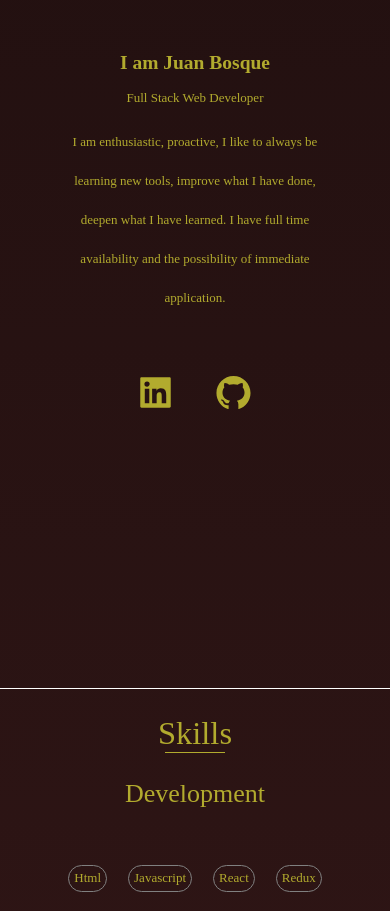
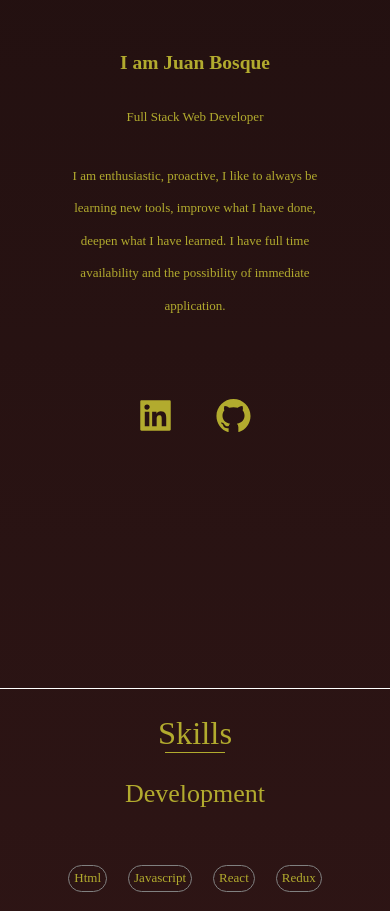
Before and after one commit to bosque-juan/portfolioreact, a React (Create React App) app: page / in a window 390 px wide. Shown: the part 1064-1975 px from the top of the page. Built offline with nearby package versions, Linux system fonts and the light colour scheme; a web font is replaced by a local one.

Commit message:
about responsive

```diff
--- a/src/presentational/About.module.css
+++ b/src/presentational/About.module.css
@@ -12,7 +12,7 @@
   grid-template-columns: repeat(2, 1fr);
 }
 .abouText{
-line-height: 3;
+line-height: 2.5;
 }
 .imageAbout {
   margin: 12rem;
@@ -64,7 +64,7 @@ line-height: 3;
   }
   .about {
     display: grid;
-    height: 45%;
+    height: 50%;
   }
   .containerAbout{
     position: relative;
```
